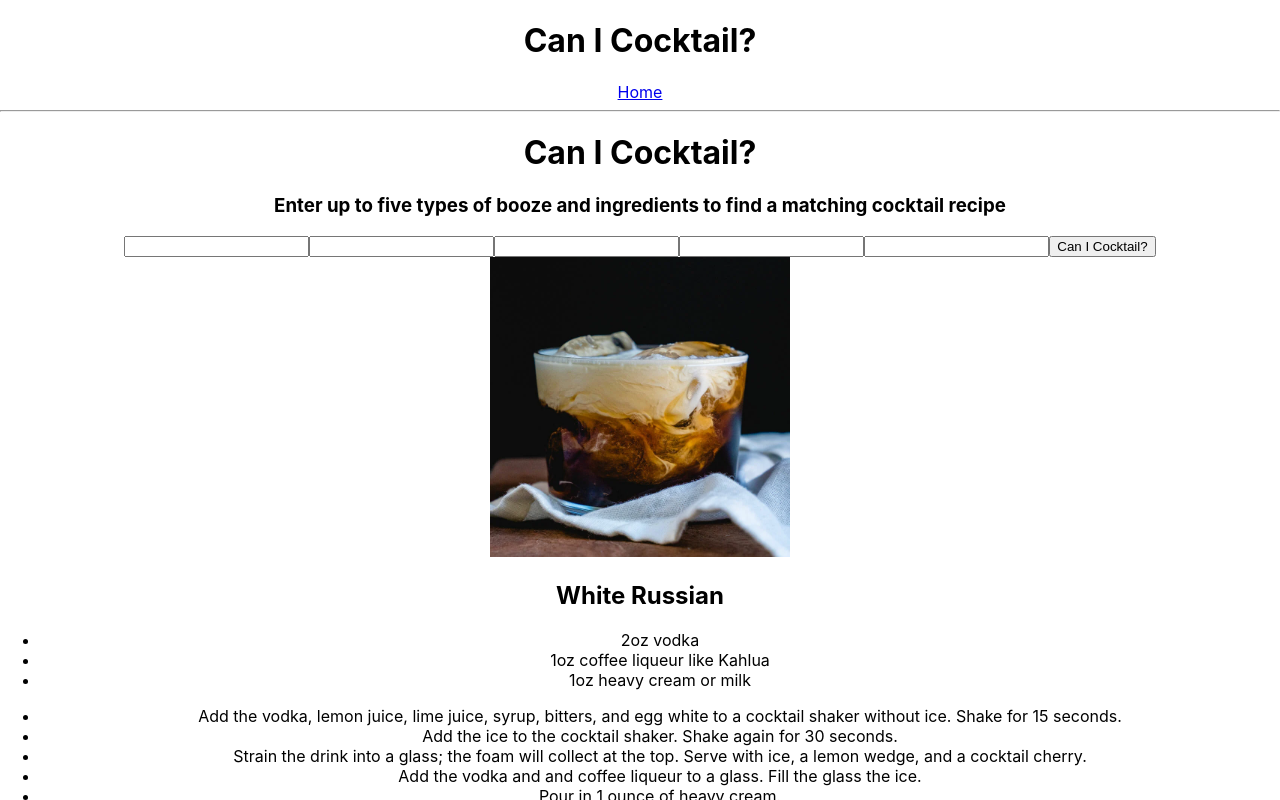
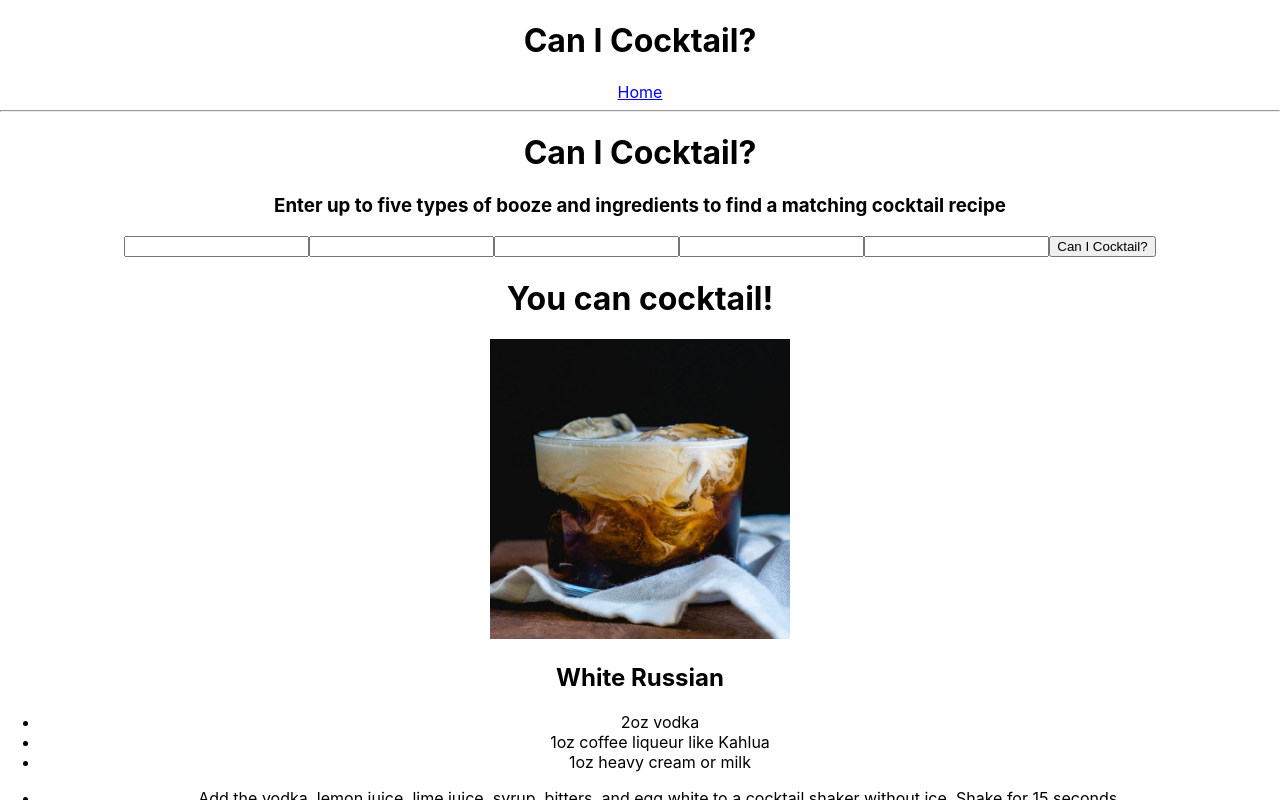
Before and after one commit to Can-I-Cocktail/API-can-i-cocktail, a React (Create React App) app: page / in a window 1280 px wide. Both pictures are taken after typing "Sample", "Sample", "Sample", "Sample", "Sample" into the empty fields and a click on the button "Can I Cocktail?". Shown: the top 800 px of the page. Built offline with nearby package versions, Linux system fonts and the light colour scheme.

Commit message:
added messaging for results

```diff
--- /dev/null
+++ b/src/components/noMatches/noMatches.js
@@ -0,0 +1,10 @@
+import React from "react";
+
+const NoMatch = (props) => {
+  return (
+    <div>
+      <h1>Sorry, you cannot cocktail with these ingredients.</h1>
+    </div>
+  );
+};
+export default NoMatch;
--- a/src/components/searchForm/SearchForm.js
+++ b/src/components/searchForm/SearchForm.js
@@ -1,7 +1,7 @@
 import React, { useState } from "react";
 import cocktailData from "../../cocktailData";
 import SearchResult from "../searchResult/searchResult";
-
+import NoMatch from "../noMatches/noMatches";
 /*
 Function for matching a cocktail to ingredients
 Checks the array of userIngredients against the array of cocktail ingredients for each cocktail in cocktailData
@@ -119,6 +119,7 @@ const SearchForm = () => {
       {submitted === true && matches[0] !== undefined && (
         <SearchResult matches={matches} />
       )}
+      {submitted === true && matches[0] === undefined && <NoMatch />}
     </div>
   );
 };
--- a/src/components/searchResult/searchResult.js
+++ b/src/components/searchResult/searchResult.js
@@ -35,6 +35,8 @@ Need to pass the cocktailMatches array - which is the state "matches" - to the S
 */
 const SearchResult = ({ matches }) => {
   return (
+    <div>
+      <h1>You can cocktail!</h1>
       <div className="searchResults">
         {matches.map((cocktail) => {
           return (
@@ -55,6 +57,7 @@ const SearchResult = ({ matches }) => {
           );
         })}
       </div>
+    </div>
   );
 };
 
```
Lines whose indentation alone changed are shown as unchanged.
